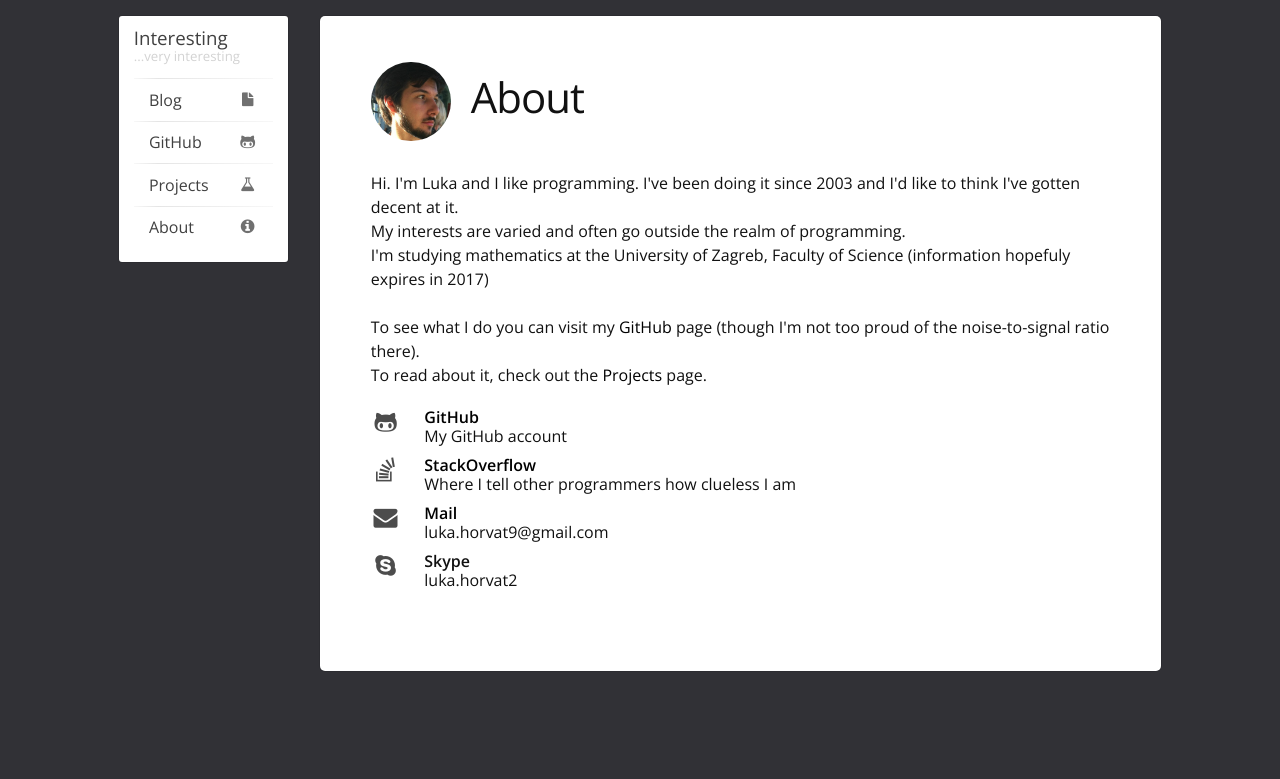
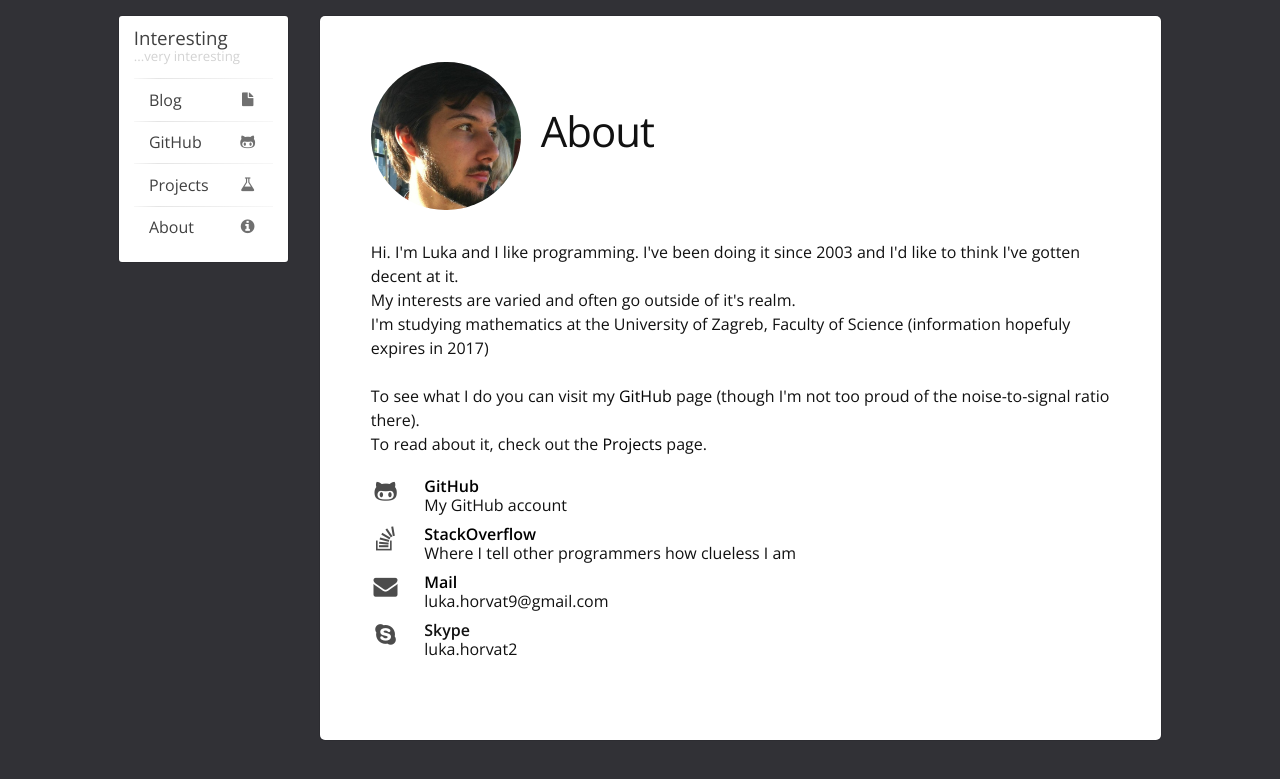
Before and after one commit to LukaHorvat/lukahorvat.github.io, a Jekyll site: the page built from about/index.html, in a window 1280 px wide. Shown: the top 779 px of the page. Built offline with Jekyll 4.4.1, drawn with Linux system fonts in a browser that asks for light colours.

Commit message:
Slight modifications to the about page

```diff
--- a/_layouts/page.html
+++ b/_layouts/page.html
@@ -6,7 +6,7 @@ layout: default
   <header class="post-header">
     <h1 class="post-title">
         {% if page.title_img %}
-            <img class="ui small circular image" style="display: inline-block; vertical-align: middle; margin-right: 10px" src="{{ page.title_img }}">
+            <img class="ui circular image" style="display: inline-block; vertical-align: middle; margin-right: 10px; width: 150px" src="{{ page.title_img }}">
         {% endif %}
         {{ page.title }}
     </h1>
--- a/about/index.html
+++ b/about/index.html
@@ -6,7 +6,7 @@ title_img: /static/pic.jpg
 Hi. I'm Luka and I like programming.
 
 I've been doing it since 2003 and I'd like to think I've gotten decent at it.<br/>
-My interests are varied and often go outside the realm of programming.<br/>
+My interests are varied and often go outside of it's realm.<br/>
 I'm studying mathematics at the University of Zagreb, Faculty of Science (information hopefuly expires in 2017)<br/>
 <br/>
 To see what I do you can visit my <a href="{{ "//github.com/" | append: site.github_username }}">GitHub</a> page (though I'm not too proud of the noise-to-signal ratio there).<br/>
```
